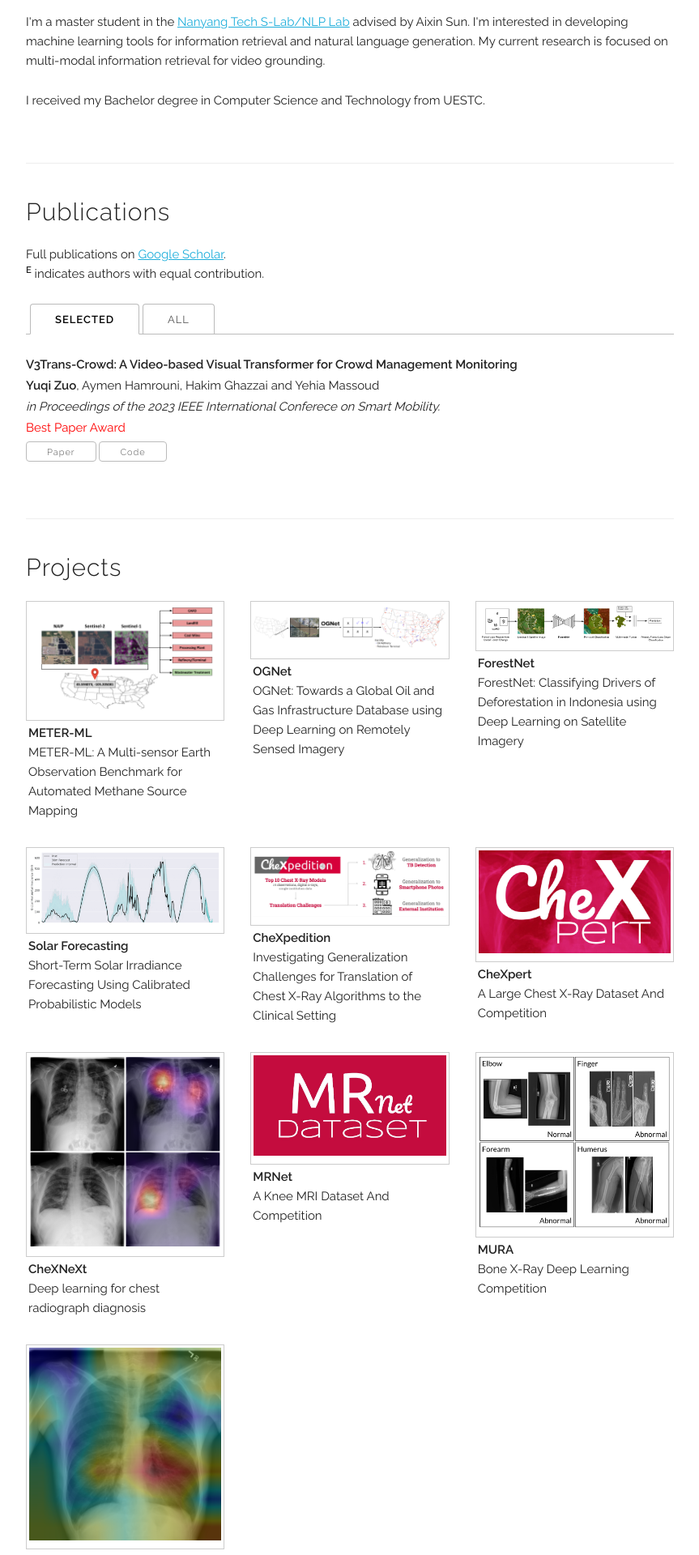
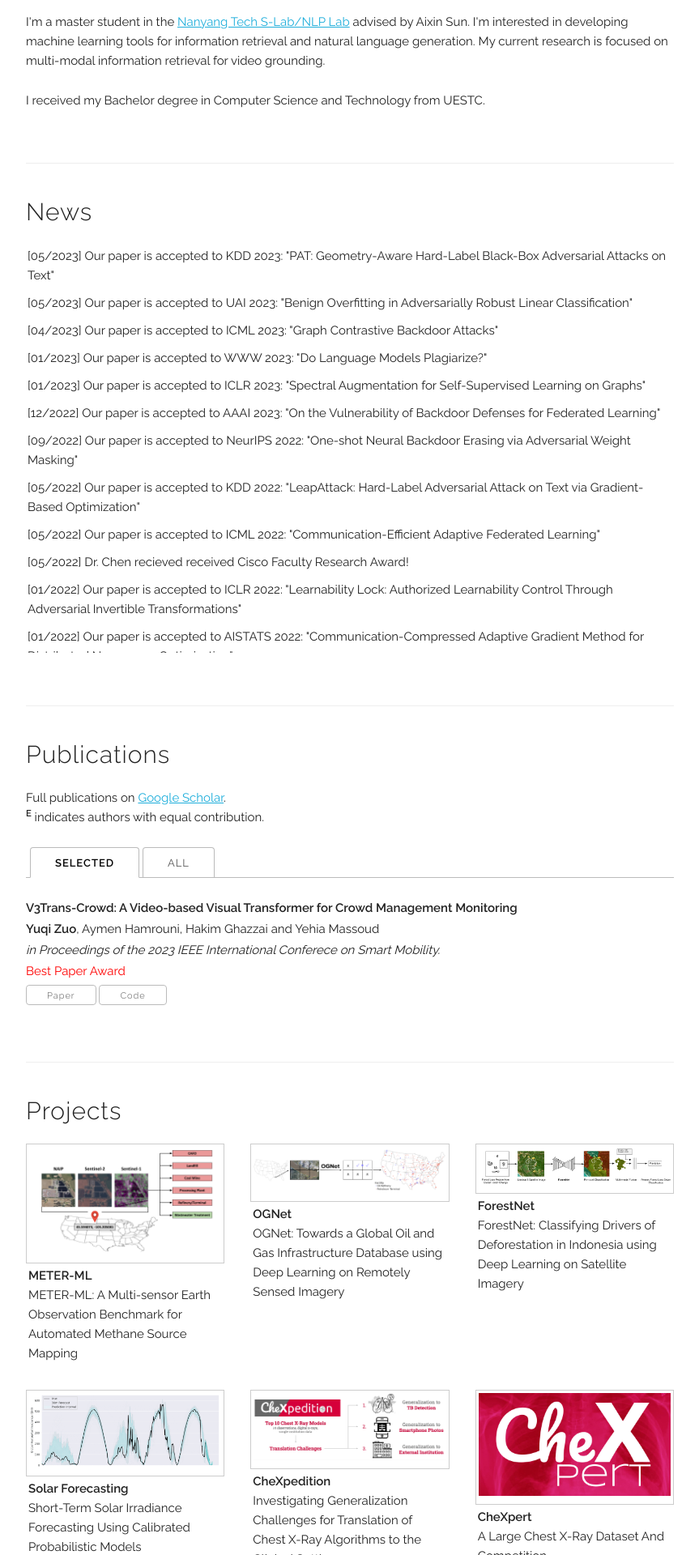
Before and after one commit to zyqdzkd/zyqdzkd.github.io, a Jekyll site: the page built from index.html, in a window 1280 px wide. Shown: the part 446-2366 px from the top of the page at 81% size, without its empty margins (208-1071 px from the left). Built offline with Jekyll 4.4.1, drawn with Linux system fonts in a browser that asks for light colours.

Commit message:
Update index.html

```diff
--- a/index.html
+++ b/index.html
@@ -10,6 +10,94 @@ title: Personal Webpage
   <p>
   I received my Bachelor degree in Computer Science and Technology from UESTC.
   </p>
+</div>
+
+<!-- ========== NEWS ========== -->
+<!-- Had to add empty anchor to solve the problem of fixed header
+     hiding part of paper
+-->
+<span class="anchor" id="news"></span>
+<div class="docs-section">
+  <h4>News</h4>
+  <!-- <p> Scroll for older news </p> -->
+  <UL style="list-style-type: none; padding: 2px; overflow-y: scroll; height:500px;">
+    <li>
+      [05/2023] Our paper is accepted to KDD 2023: "PAT: Geometry-Aware Hard-Label Black-Box Adversarial Attacks on Text"
+    </li>
+    <li>
+      [05/2023] Our paper is accepted to UAI 2023: "Benign Overfitting in Adversarially Robust Linear Classification"
+    </li>
+    <li>
+      [04/2023] Our paper is accepted to ICML 2023: "Graph Contrastive Backdoor Attacks"
+    </li>
+    <li>
+      [01/2023] Our paper is accepted to WWW 2023: "Do Language Models Plagiarize?"
+    </li>
+    <li>
+      [01/2023] Our paper is accepted to ICLR 2023: "Spectral Augmentation for Self-Supervised Learning on Graphs"
+    </li>
+    <li>
+      [12/2022] Our paper is accepted to AAAI 2023: "On the Vulnerability of Backdoor Defenses for Federated Learning"
+    </li>
+    <li>
+      [09/2022] Our paper is accepted to NeurIPS 2022: "One-shot Neural Backdoor Erasing via Adversarial Weight Masking"
+    </li>
+    <li>
+      [05/2022] Our paper is accepted to KDD 2022: "LeapAttack: Hard-Label Adversarial Attack on Text via Gradient-Based Optimization"
+    </li>
+    <li>
+      [05/2022] Our paper is accepted to ICML 2022: "Communication-Efficient Adaptive Federated Learning"
+    </li>
+    <li>
+      [05/2022] Dr. Chen recieved received Cisco Faculty Research Award!
+    </li>
+    <li>
+      [01/2022] Our paper is accepted to ICLR 2022: "Learnability Lock: Authorized Learnability Control Through Adversarial Invertible Transformations"
+    </li>
+    <li>
+      [01/2022] Our paper is accepted to AISTATS 2022: "Communication-Compressed Adaptive Gradient Method for Distributed Nonconvex Optimization"
+    </li>
+    <li>
+      [12/2021] Our paper is accepted to AAAI 2022: "Efficient Robust Training via Backward Smoothing"
+    </li>
+    <li>
+      [09/2021] Our paper is accepted to NeurIPS 2021:
+       "Do Wider Neural Networks Really Help Adversarial Robustness?"
+    </li>
+    <li>
+      [06/2021] I recieved UCLA Outstanding Graduate Student Research Award.
+    </li>
+    <li>
+      [04/2021] I will join the College of Information Sciences and Technology (IST) at Penn State University (PSU) in Fall 2021 as a tenure-track assistant professor.
+    </li>
+    <li>
+      [07/2020] Released  <a href="https://github.com/uclaml/RayS" target="_blank">Model Robustness (ADBD) Leaderboard </a>under RayS attack:
+       Benchmarking state-of-the-art robust trained models with ADBD metric
+    </li>
+    <li>
+      [05/2020] Our paper is accepted to KDD 2020:
+       "RayS: A Ray Searching Method for Hard-label Adversarial Attack"
+    </li>
+    <li>
+      [04/2020] Our paper is accepted to IJCAI 2020:
+       "Closing the Generalization Gap of Adaptive Gradient Methods in Training Deep Neural Networks"
+    </li>
+    <li>
+      [04/2020] We just launched a project using machine learning and AI to combat Covid-19!
+       <a href="https://covid19.uclaml.org/" target="_blank"> Live data visualization and new cases / peak predictions </a>
+    </li>
+    <li>
+      [01/2020] Our paper is accepted to AISTATS 2020:
+       "Understanding the Intrinsic Robustness of Image Distributions using Conditional Generative Models"
+    </li>
+    <li>
+      [11/2019] Our paper is accepted to AAAI 2020:
+       "A Frank-Wolfe Framework for Efficient and Effective Adversarial Attacks"
+    </li>
+
+
+
+  </UL>
 </div>
 
 
```
